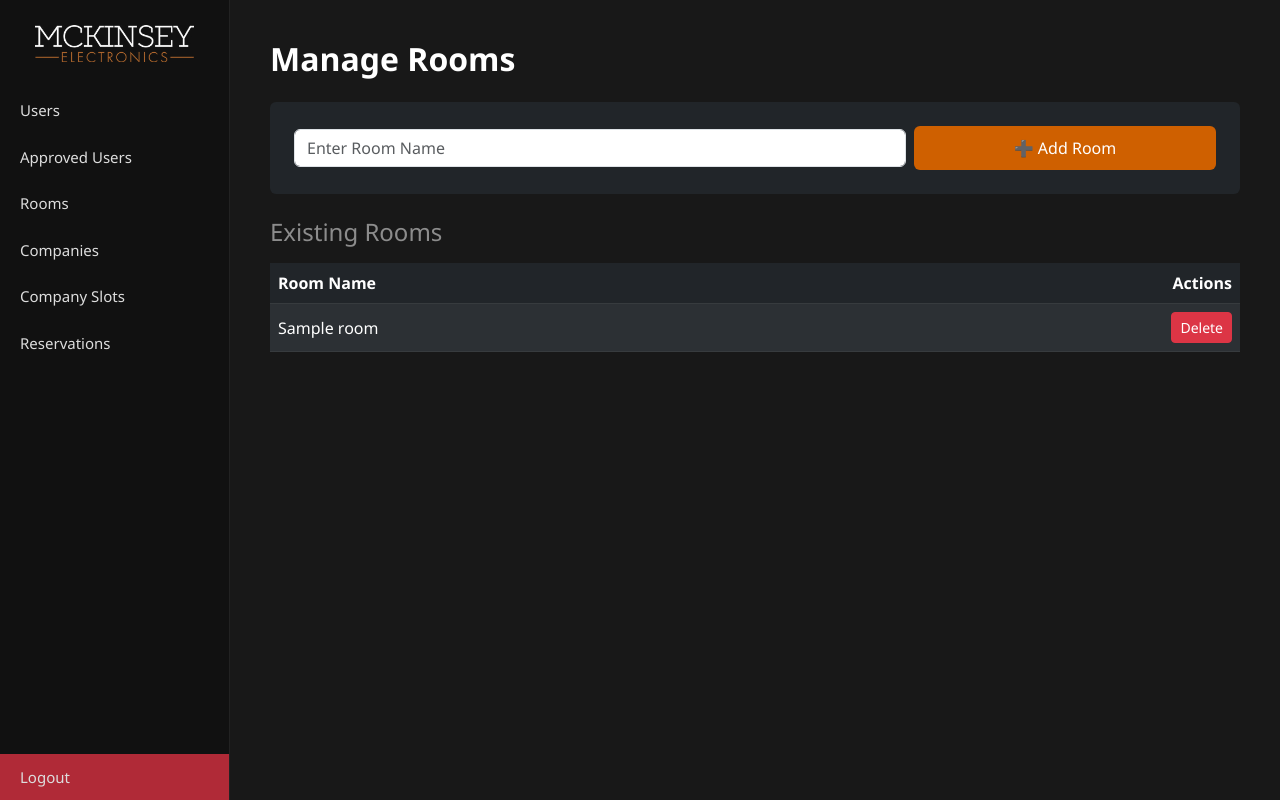
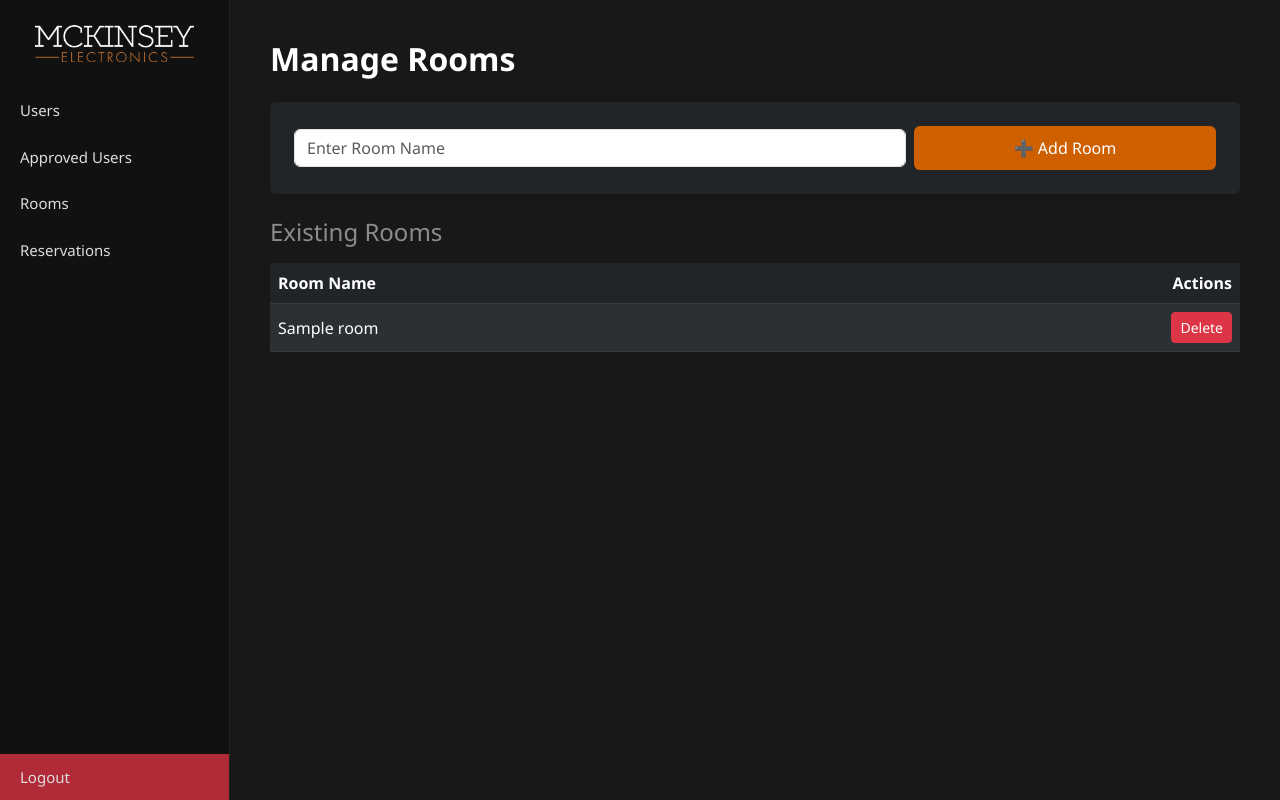
Before and after one commit to mckinsey664/booking, a Flask app: template templates/admin_rooms.html in a window 1280 px wide. Run offline with Flask 3, Linux system fonts and the light colour scheme; the template is opened without the code that fills it: most values are stand-ins (such as "Sample title", 1, 10 or a date in 2020); parts of the project's set-up code (start-up, migrations or seed data) failed here and were passed over.

Commit message:
new menu for admin

```diff
--- a/templates/admin_dashboard.html
+++ b/templates/admin_dashboard.html
@@ -110,8 +110,6 @@
     <a href="{{ url_for('admin_users') }}" class="{% if request.endpoint == 'admin_users' %}active{% endif %}">Users</a>
     <a href="{{ url_for('admin_approved_users') }}" class="{% if request.endpoint == 'admin_approved_users' %}active{% endif %}">Approved Users</a>
     <a href="{{ url_for('admin_rooms') }}" class="{% if request.endpoint == 'admin_rooms' %}active{% endif %}">Rooms</a>
-    <a href="{{ url_for('admin_companies') }}" class="{% if request.endpoint == 'admin_companies' %}active{% endif %}">Companies</a>
-    <a href="{{ url_for('admin_company_slots') }}" class="{% if request.endpoint == 'admin_company_slots' %}active{% endif %}">Company Slots</a>
     <a href="{{ url_for('admin_reservations') }}" class="{% if request.endpoint == 'admin_reservations' %}active{% endif %}">Reservations</a>
     <a href="{{ url_for('logout') }}" class="logout text-decoration-none">Logout</a>
   </div>
```
